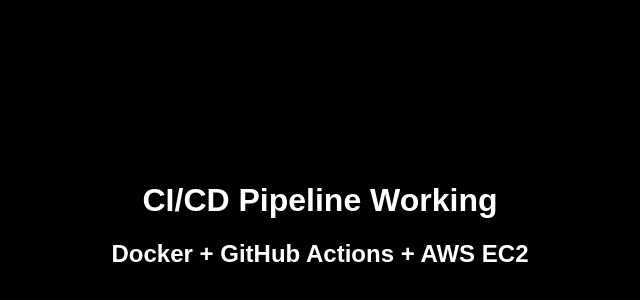
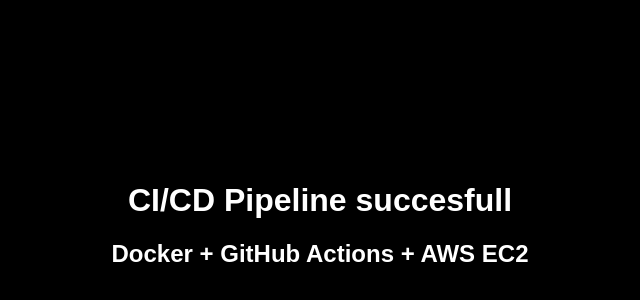
Before and after one commit to samsonprincer-DS/cicd-myapp, a plain HTML site: page index.html in a window 1280 px wide. Shown: the part 18-318 px from the top of the page, without its empty margins (320-960 px from the left). Drawn offline with Linux system fonts and the light colour scheme.

Commit message:
first change

```diff
--- a/index.html
+++ b/index.html
@@ -5,7 +5,7 @@
 <link rel="stylesheet" href="style.css">
 </head>
 <body>
-<h1>CI/CD Pipeline Working </h1>
+<h1>CI/CD Pipeline succesfull </h1>
 <h2>Docker + GitHub Actions + AWS EC2</h2>
 <script src="script.js"></script>
 </body>
```
